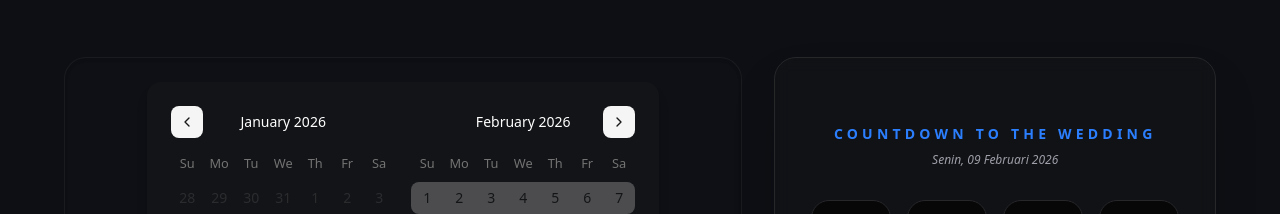
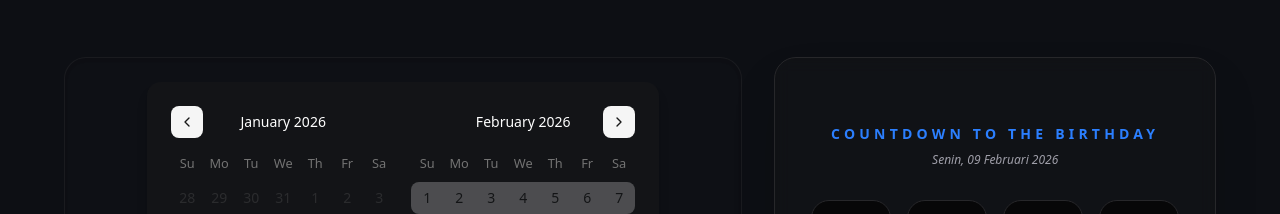
Before and after one commit to MuhammadAldhi/aldhixwilona, a React (Vite) app: page / in a window 1280 px wide. Shown: the part 2560-2774 px from the top of the page. Built offline with nearby package versions, Linux system fonts and the light colour scheme.

Commit message:
Change countdown label from wedding to birthday

```diff
--- a/src/pages/CalenderCount.tsx
+++ b/src/pages/CalenderCount.tsx
@@ -62,7 +62,7 @@ export default function CalenderCount() {
         <div className="order-1 lg:order-2 lg:col-span-2 flex flex-col items-center justify-center p-8 rounded-3xl bg-zinc-900/40 border border-zinc-800 backdrop-blur-sm shadow-2xl ">
           <div className="mb-8 text-center ">
             <h2 className="text-sm font-bold tracking-[0.3em] text-blue-500 uppercase mb-2">
-              countdown to the wedding
+              countdown to the birthDay
             </h2>
             <p className="text-zinc-400 text-xs italic">
               {dateRange?.to
```
